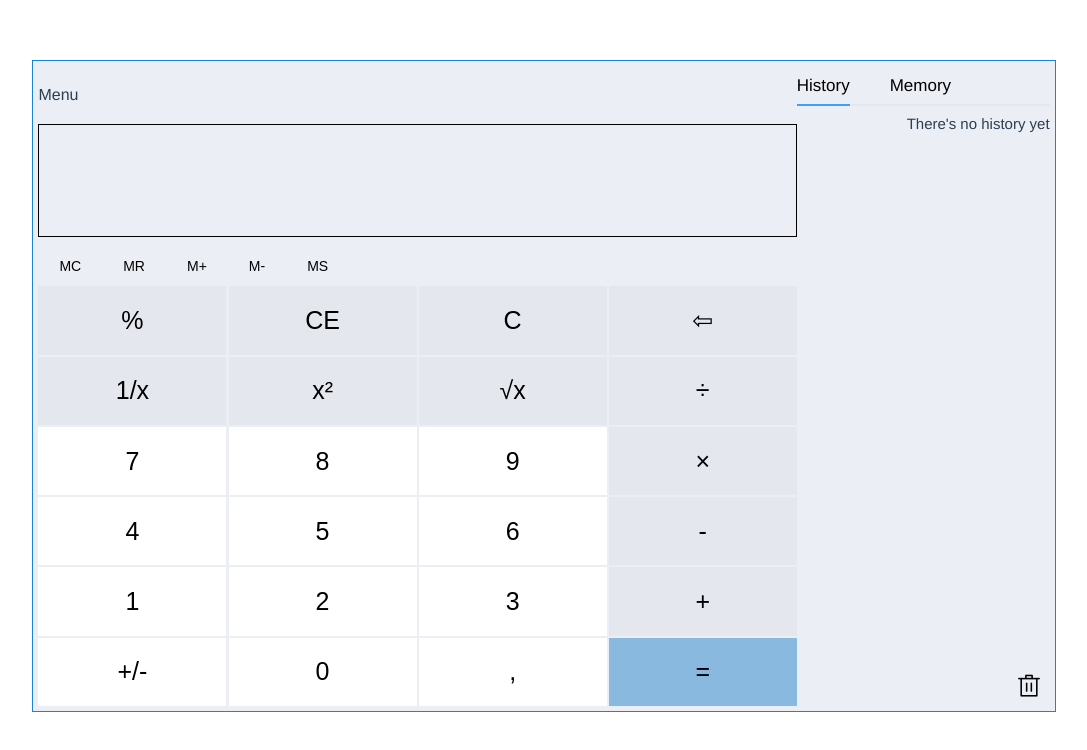
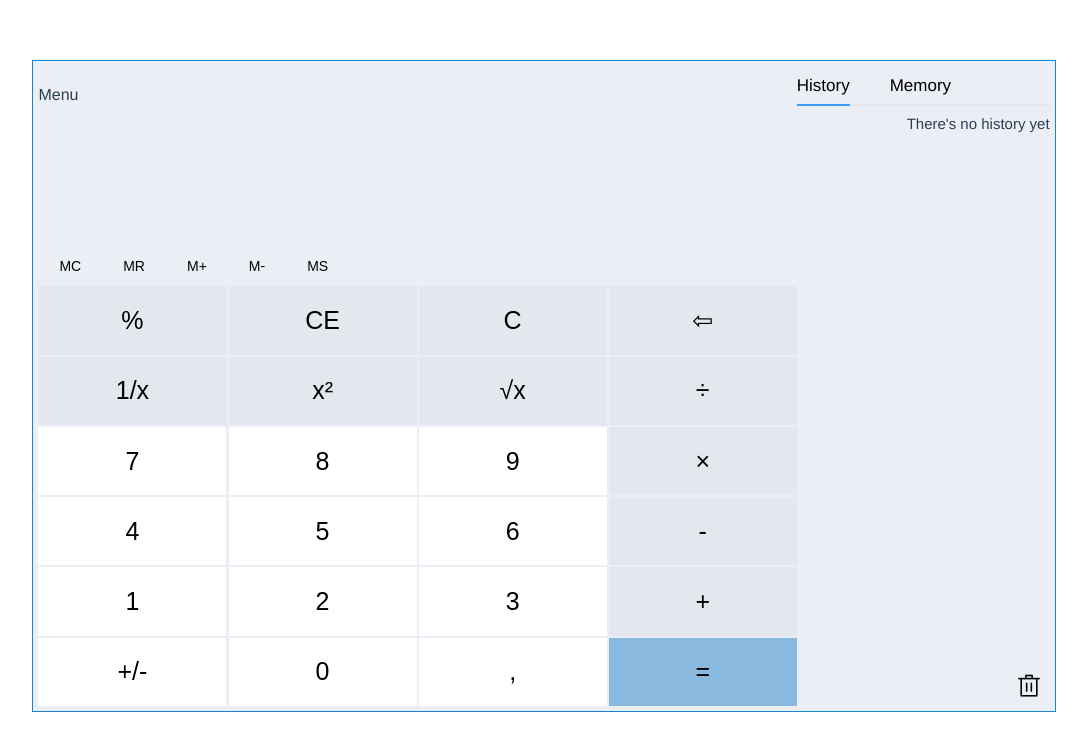
Before and after one commit to aleksvalushko/calculator, a Vue app: page / in a window 1280 px wide. Shown: the top 750 px of the page, without its empty margins (96-1183 px from the left). Built offline with nearby package versions, Linux system fonts and the light colour scheme.

Commit message:
bug with push equal-button when second-number is empty-string partially fixed

```diff
--- a/src/05-components/Button.vue
+++ b/src/05-components/Button.vue
@@ -81,6 +81,7 @@ export default {
       }
     },
     pushedEquallyButton () {
+      if (this.secondNumber) {
         this.SET_RESULT(+this.firstNumber + +this.secondNumber)
         this.SET_RESULT_EXPRESSION(this.firstNumber + this.currentSign + this.secondNumber + '=')
         this.SET_HISTORY_ID(this.historyId + 1)
@@ -91,6 +92,7 @@ export default {
         }
         this.SET_HISTORY(localResultExpressionForHistory)
         this.SET_CURRENT_SIGN(this.button.value)
+      }
     },
     pushedClearAllSignButton () {
       this.SET_RESULT('')
--- a/src/05-components/Result.vue
+++ b/src/05-components/Result.vue
@@ -20,7 +20,6 @@ export default {
 
 <style module lang="scss">
 .resultBlock {
-  border: 1px solid #000000;
   height: 19%;
   font-size: 80px;
   display: flex;
@@ -28,6 +27,7 @@ export default {
   align-items: flex-end;
   justify-content: space-between;
   color: #000000;
+
   .resultExpression {
     font-size: 25px;
     color: gray;
```
Lines whose indentation alone changed are shown as unchanged.
